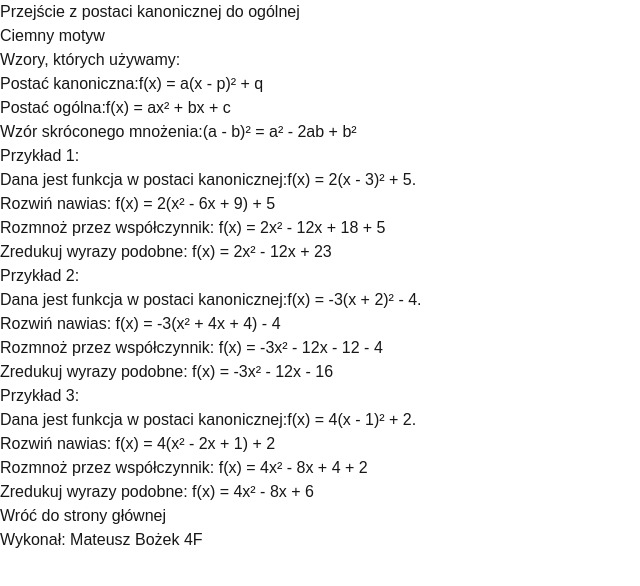
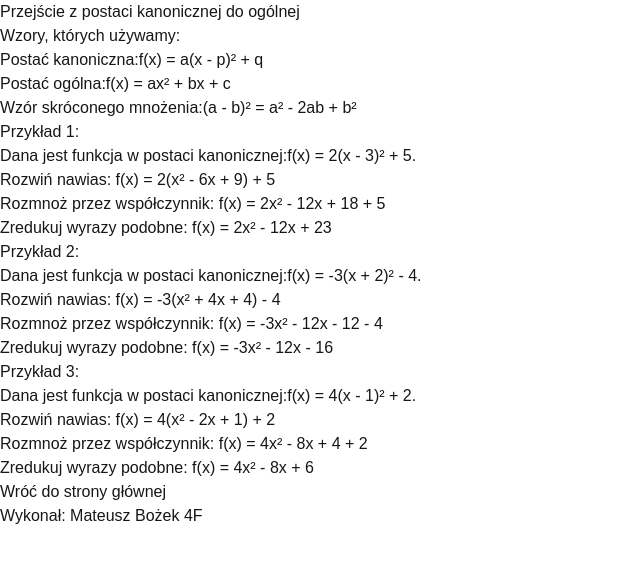
Before and after one commit to BozekMateusz/Zadanie-Matematyka, a Next.js app: page /kanoniczna-ogolna in a window 1280 px wide. Shown: the top 586 px of the page, without its empty margins (0-640 px from the left). Built offline with nearby package versions, Linux system fonts and the light colour scheme.

Commit message:
Update page.tsx

```diff
--- a/src/app/kanoniczna-ogolna/page.tsx
+++ b/src/app/kanoniczna-ogolna/page.tsx
@@ -1,26 +1,7 @@
 "use client";
-import { useState, useEffect } from "react";
 import Link from "next/link";
 
 export default function KanonicznaOgolna() {
-  const [isDarkMode, setIsDarkMode] = useState(false);
-
-  const toggleTheme = () => {
-    setIsDarkMode(!isDarkMode);
-  };
-
-  useEffect(() => {
-    const savedTheme = localStorage.getItem("theme");
-    if (savedTheme) {
-      setIsDarkMode(savedTheme === "dark");
-    }
-  }, []);
-
-  useEffect(() => {
-    localStorage.setItem("theme", isDarkMode ? "light" : "dark");
-    document.body.classList.toggle("dark", isDarkMode);
-  }, [isDarkMode]);
-
   const examples = [
     {
       title: "Przykład 1",
@@ -52,11 +33,7 @@ export default function KanonicznaOgolna() {
   ];
 
   return (
-    <div
-      className={`min-h-screen flex flex-col items-center py-10 px-4 transition-all duration-300 ${
-        isDarkMode ? "bg-gray-900 text-white" : "bg-gradient-to-br from-blue-50 to-blue-100"
-      }`}
-    >
+    <div className="min-h-screen flex flex-col items-center py-10 px-4 bg-gray-900 text-white transition-all duration-300">
       <header className="mb-10 text-center">
         <h1 className="text-5xl font-extrabold text-blue-800 drop-shadow-lg">
           <a
@@ -68,40 +45,33 @@ export default function KanonicznaOgolna() {
         </h1>
       </header>
 
-      <button
-        onClick={toggleTheme}
-        className="absolute top-4 right-4 bg-gray-800 text-white p-2 rounded-md hover:bg-gray-700"
-      >
-        {isDarkMode ? "Jasny motyw" : "Ciemny motyw"}
-      </button>
-
       <main className="flex flex-col space-y-12 w-full max-w-5xl px-6">
-        <section className="bg-white dark:bg-slate-600 hover:scale-105 transform transition-transform duration-300 p-6 shadow-lg rounded-xl">
-          <h2 className="text-2xl font-bold text-blue-700 dark:text-white">Wzory, których używamy:</h2>
-          <ul className="mt-4 text-lg text-blue-600 dark:text-white space-y-2">
+        <section className="bg-slate-600 hover:scale-105 transform transition-transform duration-300 p-6 shadow-lg rounded-xl">
+          <h2 className="text-2xl font-bold text-white">Wzory, których używamy:</h2>
+          <ul className="mt-4 text-lg text-white space-y-2">
             <li>
               Postać kanoniczna:
-              <span className=" ml-2">f(x) = a(x - p)² + q</span>
+              <span className="ml-2">f(x) = a(x - p)² + q</span>
             </li>
             <li>
               Postać ogólna:
-              <span className=" ml-2">f(x) = ax² + bx + c</span>
+              <span className="ml-2">f(x) = ax² + bx + c</span>
             </li>
             <li>
               Wzór skróconego mnożenia:
-              <span className=" ml-2">(a - b)² = a² - 2ab + b²</span>
+              <span className="ml-2">(a - b)² = a² - 2ab + b²</span>
             </li>
           </ul>
         </section>
 
         {examples.map((example, index) => (
-          <section key={index} className="bg-white dark:bg-slate-600 p-6 shadow-lg rounded-xl hover:scale-105 transform transition-all duration-300">
-            <h2 className="text-2xl font-bold text-blue-700 dark:text-white">{example.title}:</h2>
-            <p className="mt-4 text-lg text-blue-600 dark:text-white">
+          <section key={index} className="bg-slate-600 p-6 shadow-lg rounded-xl hover:scale-105 transform transition-all duration-300">
+            <h2 className="text-2xl font-bold text-white">{example.title}:</h2>
+            <p className="mt-4 text-lg text-white">
               Dana jest funkcja w postaci kanonicznej:
-              <span className=" ml-2">{example.function}</span>.
+              <span className="ml-2">{example.function}</span>.
             </p>
-            <ol className="list-decimal mt-4 pl-6 text-lg text-blue-600 dark:text-white space-y-2">
+            <ol className="list-decimal mt-4 pl-6 text-lg text-white space-y-2">
               {example.steps.map((step, i) => (
                 <li key={i}>
                   {step}
```
